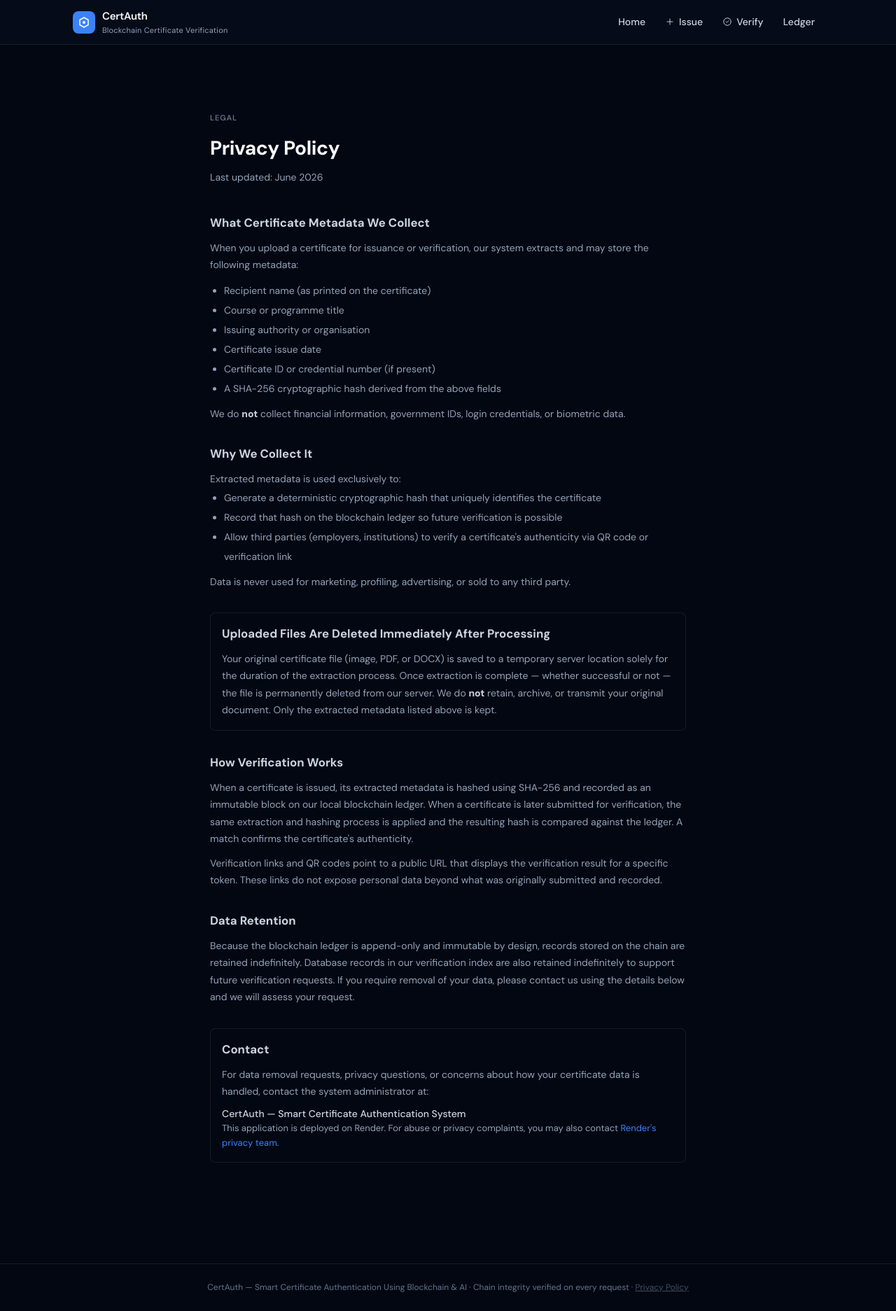
After one commit to Dharshan10053/Blockchain-Credential-Verification, a Flask app: page /privacy in a window 1280 px wide. The commit adds this page. Shown: the whole page at 70% size. Run offline with Flask 3, Linux system fonts and the light colour scheme.

Commit message:
Security: restrict blockchain access, add privacy policy, cleanup uploads

```diff
--- a/app.py
+++ b/app.py
@@ -102,37 +102,46 @@ def _process_upload(file) -> tuple[dict, str, str]:
     filename = secure_filename(file.filename)
     filepath = os.path.join(app.config["UPLOAD_FOLDER"], filename)
     file.save(filepath)
-    details = extract_details(filepath)
+    try:
+        details = extract_details(filepath)
 
-    # Use new hash service for certificate hashing
-    from services.hash_service import generate_certificate_hash
-    from services.ledger_service import ledger_service
-    from services.verification_service import verify_certificate
+        # Use new hash service for certificate hashing
+        from services.hash_service import generate_certificate_hash
+        from services.ledger_service import ledger_service
+        from services.verification_service import verify_certificate
 
-    # Validate extraction before generating hash
-    if not details or not details.get("certificate_id"):
-        raise ValueError("Extraction failed — cannot generate hash from empty data")
+        # Validate extraction before generating hash
+        if not details or not details.get("certificate_id"):
+            raise ValueError("Extraction failed — cannot generate hash from empty data")
 
-    h = generate_certificate_hash(details)
+        h = generate_certificate_hash(details)
 
-    # Extract certificate ID from details (do not generate fake ID)
-    certificate_id = details.get("certificate_id")
+        # Extract certificate ID from details (do not generate fake ID)
+        certificate_id = details.get("certificate_id")
 
-    if ledger_service.certificate_exists(certificate_id):
-        # Certificate exists - verify it
-        stored_hash = ledger_service.get_stored_hash(certificate_id)
-        verification_result = verify_certificate(h, stored_hash, details)
-        status = verification_result["status"]  # "VALID", "PARTIALLY_MATCHED", or "FAKE"
-        details["verification_result"] = verification_result # Store it to use in the route
-        logger.info(f"Verification result for {certificate_id}: {status}")
-    else:
-        # New certificate - store it
-        ledger_service.store_certificate(certificate_id, h)
-        status = "NEWLY REGISTERED"
-        logger.info(f"New certificate registered: {certificate_id}")
+        if ledger_service.certificate_exists(certificate_id):
+            # Certificate exists - verify it
+            stored_hash = ledger_service.get_stored_hash(certificate_id)
+            verification_result = verify_certificate(h, stored_hash, details)
+            status = verification_result["status"]  # "VALID", "PARTIALLY_MATCHED", or "FAKE"
+            details["verification_result"] = verification_result # Store it to use in the route
+            logger.info(f"Verification result for {certificate_id}: {status}")
+        else:
+            # New certificate - store it
+            ledger_service.store_certificate(certificate_id, h)
+            status = "NEWLY REGISTERED"
+            logger.info(f"New certificate registered: {certificate_id}")
 
-    logger.info(f"Processed upload: {filename}, hash: {h[:16]}..., status: {status}")
-    return details, h, status
+        logger.info(f"Processed upload: {filename}, hash: {h[:16]}..., status: {status}")
+        return details, h, status
+    finally:
+        # Always delete the uploaded file after processing — never retain user documents on disk.
+        try:
+            if os.path.exists(filepath):
+                os.remove(filepath)
+                logger.info(f"Deleted uploaded file after processing: {filename}")
+        except Exception as _cleanup_err:
+            logger.warning(f"Failed to delete uploaded file {filepath}: {_cleanup_err}")
 
 
 def _build_result(details, cert_hash, verification, action) -> dict:
@@ -448,11 +457,22 @@ def download_report(cert_hash: str):
 
 @app.route("/ledger")
 def ledger():
+    # In production, require ADMIN_API_KEY via ?admin_key= query parameter.
+    if os.environ.get("FLASK_ENV", "production").lower() != "development":
+        admin_key = request.args.get("admin_key", "").strip()
+        expected_key = os.environ.get("ADMIN_API_KEY", "")
+        if not expected_key or admin_key != expected_key:
+            abort(403)
     if not SERVICES_OK:
         return render_template("ledger.html", records=[], chain_valid=False)
     records     = get_all_certificates()
     chain_valid = blockchain.is_valid()
     return render_template("ledger.html", records=records, chain_valid=chain_valid)
+
+
+@app.route("/privacy")
+def privacy():
+    return render_template("privacy.html")
 
 
 # ---------------------------------------------------------------------------
@@ -577,10 +597,19 @@ def api_export():
 
 @app.route("/api/blockchain")
 def api_blockchain():
+    admin_key = request.headers.get("X-Admin-Key", "")
+    expected_key = os.environ.get("ADMIN_API_KEY", "")
+    if expected_key and admin_key == expected_key:
+        # Admin request: return full chain data
+        return jsonify({
+            "blocks": len(blockchain.chain),
+            "valid":  blockchain.is_valid(),
+            "chain":  blockchain.chain,
+        })
+    # Public request: return health stats only — no personal data exposed
     return jsonify({
         "blocks": len(blockchain.chain),
         "valid":  blockchain.is_valid(),
-        "chain":  blockchain.chain,
     })
 
 
--- a/templates/base.html
+++ b/templates/base.html
@@ -46,7 +46,8 @@
 <footer>
   <div class="container">
     CertAuth &mdash; Smart Certificate Authentication Using Blockchain &amp; AI &middot;
-    Chain integrity verified on every request
+    Chain integrity verified on every request &middot;
+    <a href="/privacy" style="color:inherit;opacity:0.65;text-decoration:underline;">Privacy Policy</a>
   </div>
 </footer>
 
--- a/templates/ledger.html
+++ b/templates/ledger.html
@@ -22,10 +22,6 @@
           Chain Tampered!
         {% endif %}
       </span>
-      <a href="{{ url_for('api_blockchain') }}" class="btn btn-secondary" target="_blank" style="font-size:12px;padding:7px 14px">
-        <svg width="13" height="13" fill="none" stroke="currentColor" stroke-width="2" viewBox="0 0 24 24"><path d="M10 13a5 5 0 007.54.54l3-3a5 5 0 00-7.07-7.07l-1.72 1.71" stroke-linecap="round"/><path d="M14 11a5 5 0 00-7.54-.54l-3 3a5 5 0 007.07 7.07l1.71-1.71" stroke-linecap="round"/></svg>
-        Raw JSON
-      </a>
     </div>
   </div>
 
--- /dev/null
+++ b/templates/privacy.html
@@ -0,0 +1,113 @@
+{% extends "base.html" %}
+{% block title %}Privacy Policy{% endblock %}
+
+{% block content %}
+<div class="container page-wrap">
+  <div style="max-width:680px;margin:0 auto;padding:48px 0 64px;">
+
+    <div class="section-label" style="margin-bottom:12px;">Legal</div>
+    <h1 style="font-size:1.75rem;font-weight:700;letter-spacing:-.4px;margin-bottom:8px;">Privacy Policy</h1>
+    <p style="font-size:14px;color:var(--text-muted);margin-bottom:40px;">
+      Last updated: June 2026
+    </p>
+
+    <!-- What we collect -->
+    <div style="margin-bottom:32px;">
+      <h2 style="font-size:1.05rem;font-weight:700;margin-bottom:10px;color:var(--text-mid);">
+        What Certificate Metadata We Collect
+      </h2>
+      <p style="font-size:14px;color:var(--text-muted);line-height:1.75;margin-bottom:10px;">
+        When you upload a certificate for issuance or verification, our system extracts and may store the following metadata:
+      </p>
+      <ul style="font-size:14px;color:var(--text-muted);line-height:2;padding-left:20px;">
+        <li>Recipient name (as printed on the certificate)</li>
+        <li>Course or programme title</li>
+        <li>Issuing authority or organisation</li>
+        <li>Certificate issue date</li>
+        <li>Certificate ID or credential number (if present)</li>
+        <li>A SHA-256 cryptographic hash derived from the above fields</li>
+      </ul>
+      <p style="font-size:14px;color:var(--text-muted);line-height:1.75;margin-top:10px;">
+        We do <strong style="color:var(--text-mid);">not</strong> collect financial information, government IDs, login credentials, or biometric data.
+      </p>
+    </div>
+
+    <!-- Why -->
+    <div style="margin-bottom:32px;">
+      <h2 style="font-size:1.05rem;font-weight:700;margin-bottom:10px;color:var(--text-mid);">
+        Why We Collect It
+      </h2>
+      <p style="font-size:14px;color:var(--text-muted);line-height:1.75;">
+        Extracted metadata is used exclusively to:
+      </p>
+      <ul style="font-size:14px;color:var(--text-muted);line-height:2;padding-left:20px;">
+        <li>Generate a deterministic cryptographic hash that uniquely identifies the certificate</li>
+        <li>Record that hash on the blockchain ledger so future verification is possible</li>
+        <li>Allow third parties (employers, institutions) to verify a certificate's authenticity via QR code or verification link</li>
+      </ul>
+      <p style="font-size:14px;color:var(--text-muted);line-height:1.75;margin-top:10px;">
+        Data is never used for marketing, profiling, advertising, or sold to any third party.
+      </p>
+    </div>
+
+    <!-- File handling -->
+    <div style="margin-bottom:32px;padding:16px;background:var(--bg);border:1px solid var(--border);border-radius:var(--radius-sm);">
+      <h2 style="font-size:1.05rem;font-weight:700;margin-bottom:10px;color:var(--text-mid);">
+        Uploaded Files Are Deleted Immediately After Processing
+      </h2>
+      <p style="font-size:14px;color:var(--text-muted);line-height:1.75;">
+        Your original certificate file (image, PDF, or DOCX) is saved to a temporary server location solely for the duration of the extraction process.
+        Once extraction is complete — whether successful or not — the file is permanently deleted from our server.
+        We do <strong style="color:var(--text-mid);">not</strong> retain, archive, or transmit your original document.
+        Only the extracted metadata listed above is kept.
+      </p>
+    </div>
+
+    <!-- How verification works -->
+    <div style="margin-bottom:32px;">
+      <h2 style="font-size:1.05rem;font-weight:700;margin-bottom:10px;color:var(--text-mid);">
+        How Verification Works
+      </h2>
+      <p style="font-size:14px;color:var(--text-muted);line-height:1.75;">
+        When a certificate is issued, its extracted metadata is hashed using SHA-256 and recorded as an immutable block on our local blockchain ledger.
+        When a certificate is later submitted for verification, the same extraction and hashing process is applied and the resulting hash is compared against the ledger.
+        A match confirms the certificate's authenticity.
+      </p>
+      <p style="font-size:14px;color:var(--text-muted);line-height:1.75;margin-top:10px;">
+        Verification links and QR codes point to a public URL that displays the verification result for a specific token.
+        These links do not expose personal data beyond what was originally submitted and recorded.
+      </p>
+    </div>
+
+    <!-- Data retention -->
+    <div style="margin-bottom:32px;">
+      <h2 style="font-size:1.05rem;font-weight:700;margin-bottom:10px;color:var(--text-mid);">
+        Data Retention
+      </h2>
+      <p style="font-size:14px;color:var(--text-muted);line-height:1.75;">
+        Because the blockchain ledger is append-only and immutable by design, records stored on the chain are retained indefinitely.
+        Database records in our verification index are also retained indefinitely to support future verification requests.
+        If you require removal of your data, please contact us using the details below and we will assess your request.
+      </p>
+    </div>
+
+    <!-- Contact -->
+    <div style="margin-bottom:0;padding:16px;background:var(--bg);border:1px solid var(--border);border-radius:var(--radius-sm);">
+      <h2 style="font-size:1.05rem;font-weight:700;margin-bottom:10px;color:var(--text-mid);">
+        Contact
+      </h2>
+      <p style="font-size:14px;color:var(--text-muted);line-height:1.75;">
+        For data removal requests, privacy questions, or concerns about how your certificate data is handled, contact the system administrator at:
+      </p>
+      <p style="font-size:14px;color:var(--text-mid);margin-top:8px;font-weight:500;">
+        CertAuth — Smart Certificate Authentication System
+      </p>
+      <p style="font-size:13px;color:var(--text-muted);">
+        This application is deployed on Render. For abuse or privacy complaints, you may also contact
+        <a href="https://render.com/privacy" target="_blank" rel="noopener noreferrer" style="color:var(--blue);text-decoration:none;">Render's privacy team</a>.
+      </p>
+    </div>
+
+  </div>
+</div>
+{% endblock %}
```
Also changed, not shown: templates/upload.html (+8 -0 lines), 1 other file.
